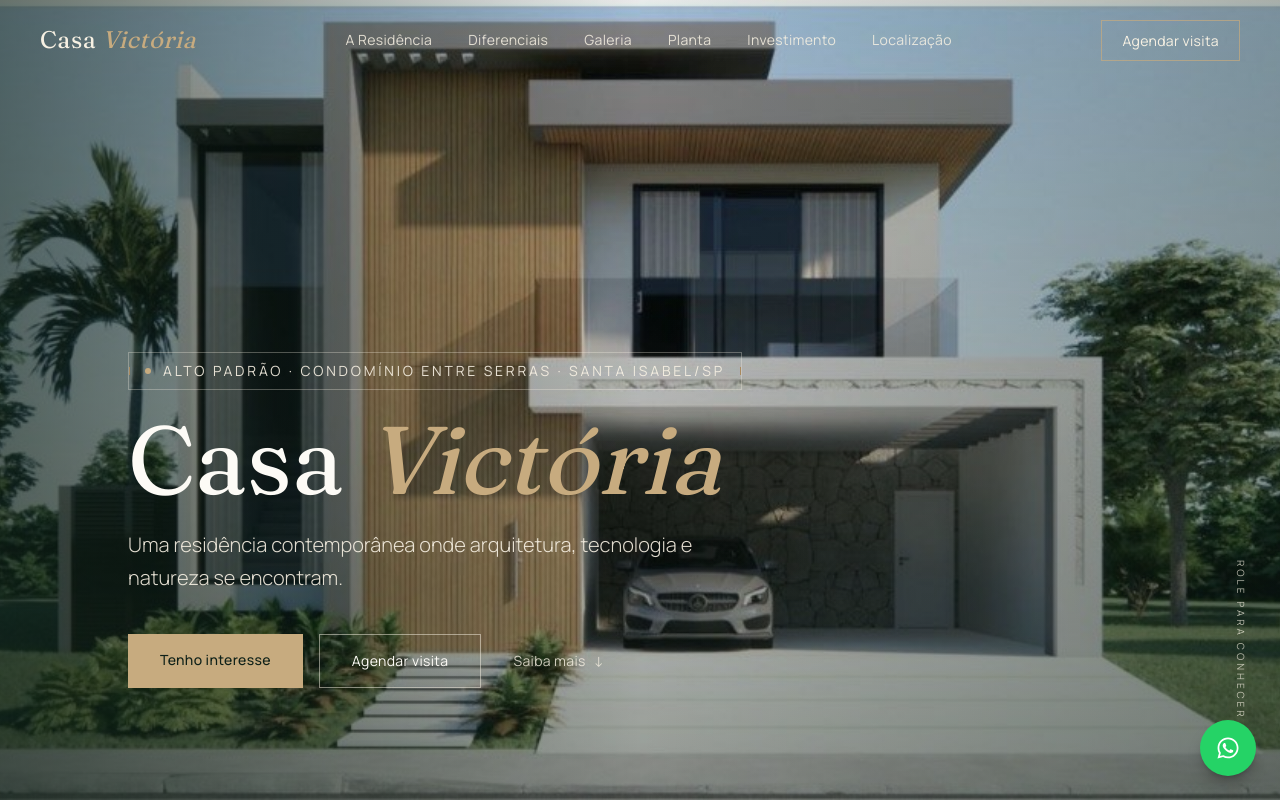
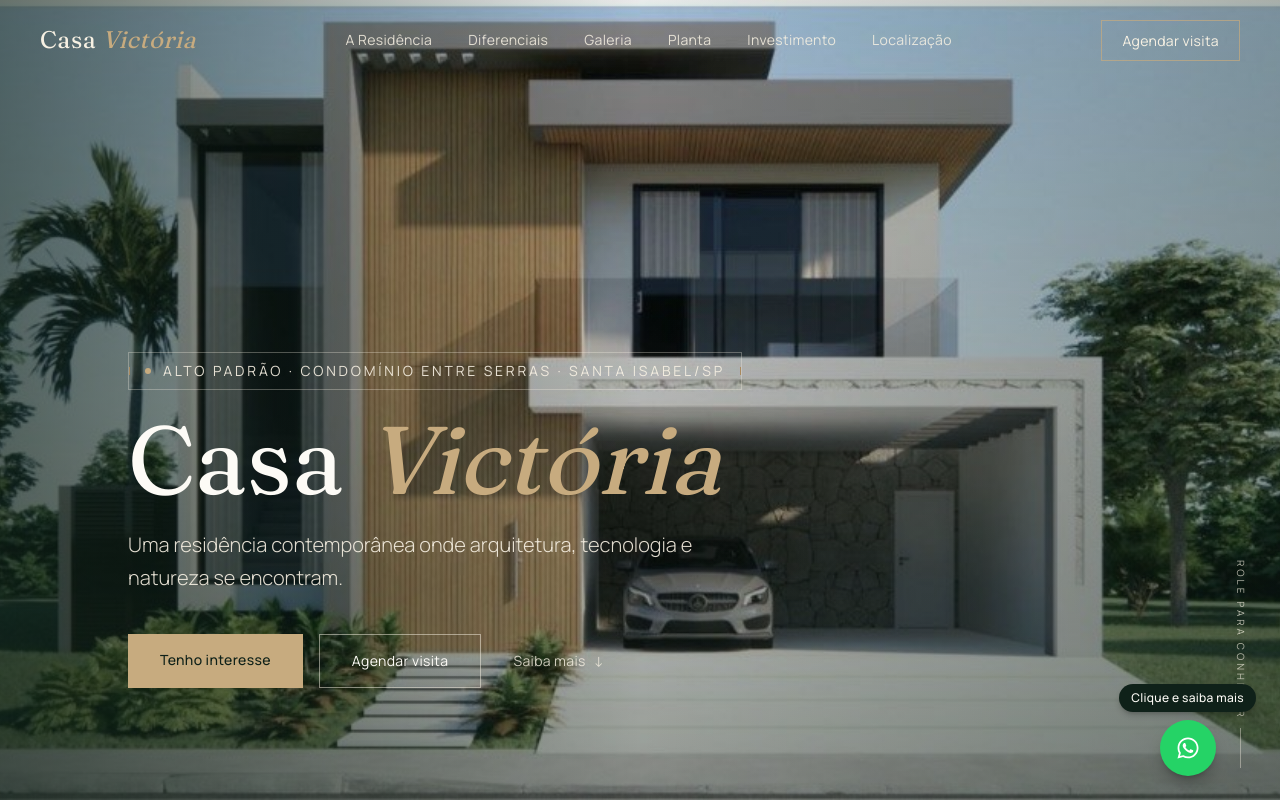
Before and after one commit to caaiohb/casavictoria, a React (Vite) app: page / in a window 1280 px wide. Shown: the top 800 px of the page. Built offline with nearby package versions, Linux system fonts and the light colour scheme.

Commit message:
Adiciona texto clique e saiba mais acima do botao flutuante

```diff
--- a/src/components/WhatsAppFloat.jsx
+++ b/src/components/WhatsAppFloat.jsx
@@ -4,6 +4,18 @@ import { whatsappLink } from '../lib/whatsapp'
 
 export default function WhatsAppFloat() {
   return (
+    <div className="fixed bottom-6 right-6 z-50 hidden sm:flex flex-col items-center gap-2">
+      <motion.a
+        href={whatsappLink()}
+        target="_blank"
+        rel="noopener noreferrer"
+        initial={{ opacity: 0, y: -6 }}
+        animate={{ opacity: 1, y: 0 }}
+        transition={{ duration: 0.5, delay: 1.8 }}
+        className="bg-verde-950 text-champagne-50 text-xs font-medium tracking-wide px-3 py-1.5 rounded-full shadow-md shadow-black/20 whitespace-nowrap hover:bg-verde-900 transition-colors"
+      >
+        Clique e saiba mais
+      </motion.a>
       <motion.a
         href={whatsappLink()}
         target="_blank"
@@ -12,10 +24,11 @@ export default function WhatsAppFloat() {
         animate={{ opacity: 1, scale: 1 }}
         transition={{ duration: 0.5, delay: 1.6 }}
         whileHover={{ scale: 1.08 }}
-      className="fixed bottom-6 right-6 z-50 hidden sm:flex h-14 w-14 items-center justify-center rounded-full bg-[#25D366] text-white text-2xl shadow-lg shadow-black/25"
+        className="flex h-14 w-14 items-center justify-center rounded-full bg-[#25D366] text-white text-2xl shadow-lg shadow-black/25"
         aria-label="Conversar no WhatsApp"
       >
         <FaWhatsapp />
       </motion.a>
+    </div>
   )
 }
```
Lines whose indentation alone changed are shown as unchanged.
